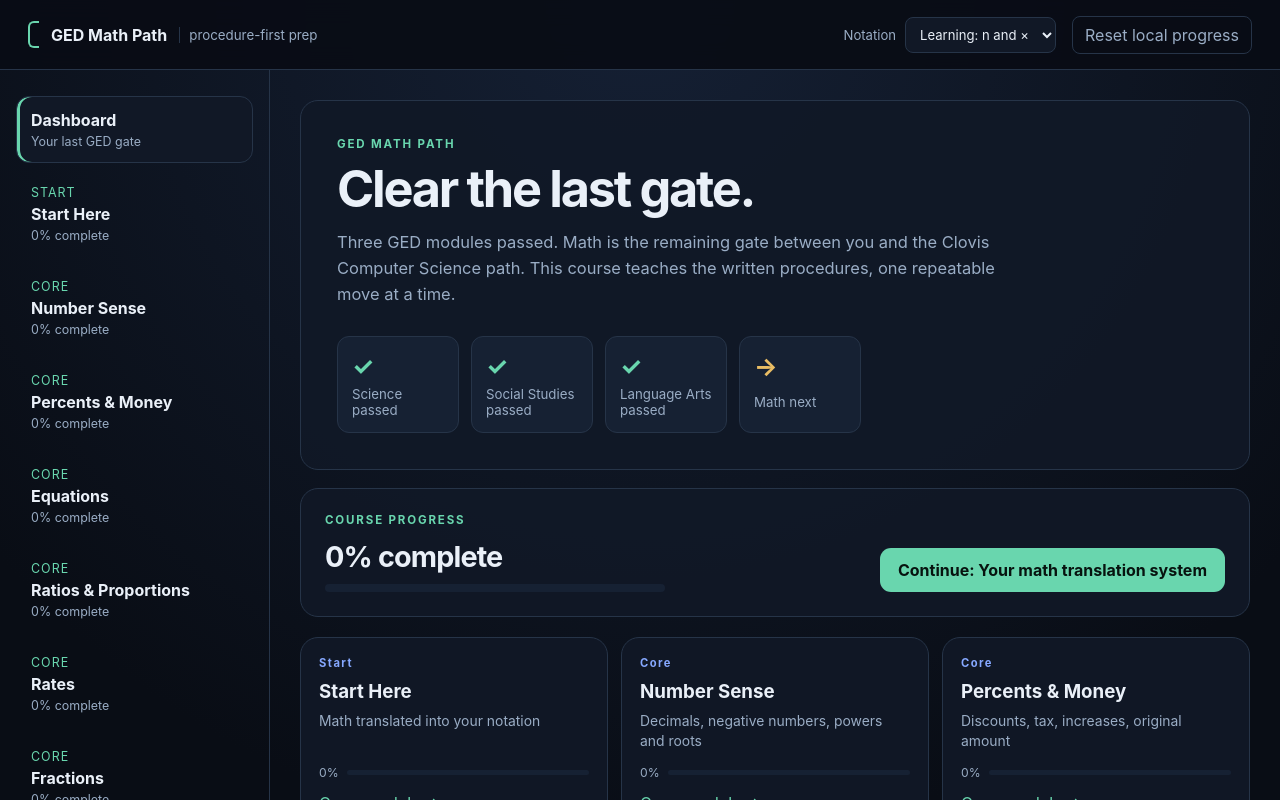
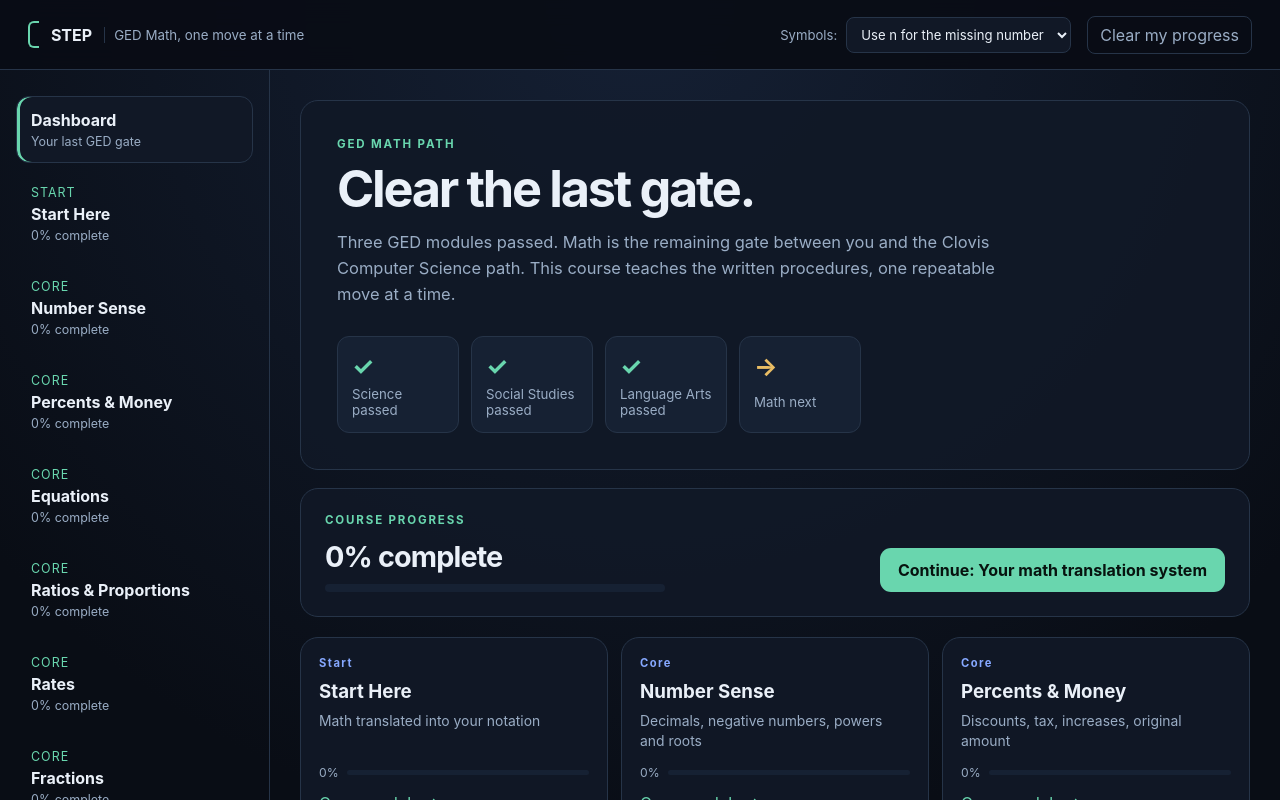
Before and after one commit to Kodaxadev/ged-math-path, a React (Vite) app: page / in a window 1280 px wide. Shown: the top 800 px of the page. Built offline with nearby package versions, Linux system fonts and the light colour scheme.

Commit message:
Simplify app identity and symbol controls

```diff
--- a/src/components/TopBar.tsx
+++ b/src/components/TopBar.tsx
@@ -9,15 +9,19 @@ type Props = {
 export function TopBar({ progress, onNotationChange, onReset }: Props) {
   return (
     <header className="topbar">
-      <div className="brand"><span className="gate" /> <strong>GED Math Path</strong><small>procedure-first prep</small></div>
+      <div className="brand">
+        <span className="gate" />
+        <strong>STEP</strong>
+        <small>GED Math, one move at a time</small>
+      </div>
       <div className="toolbar">
-        <label>Notation
+        <label>Symbols:
           <select value={progress.notationMode} onChange={(event) => onNotationChange(event.target.value as 'learning' | 'ged')}>
-            <option value="learning">Learning: n and ×</option>
-            <option value="ged">GED: x / y</option>
+            <option value="learning">Use n for the missing number</option>
+            <option value="ged">Show GED letters: x / y</option>
           </select>
         </label>
-        <button className="quiet" onClick={onReset}>Reset local progress</button>
+        <button className="quiet" onClick={onReset}>Clear my progress</button>
       </div>
     </header>
   );
```
